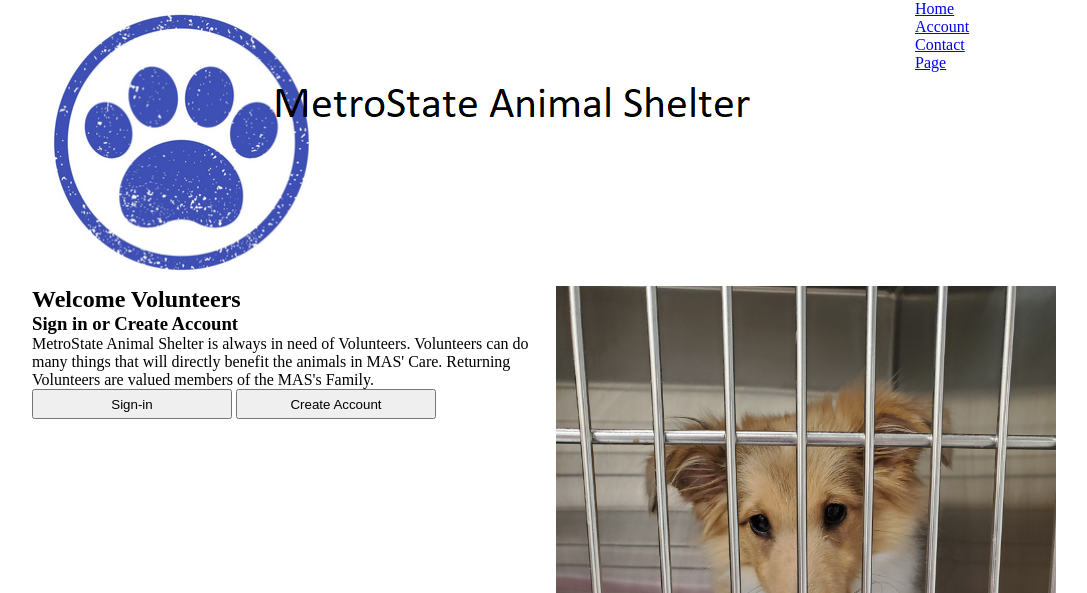
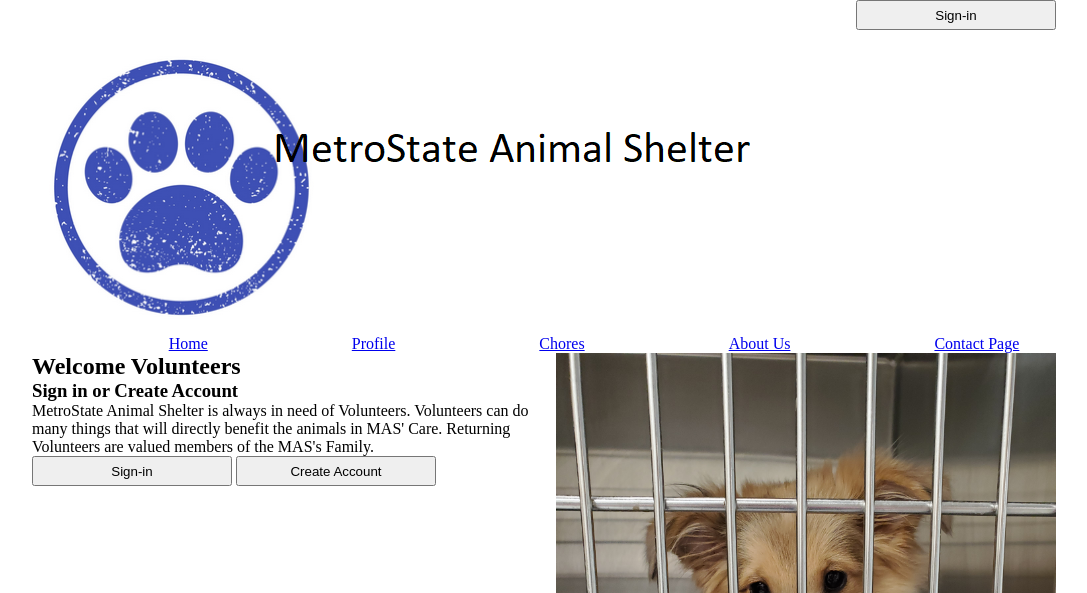
Before and after one commit to MarcusWithers/animal_shelter, a PHP site: page /home.html in a window 1280 px wide. Shown: the top 593 px of the page, without its empty margins (96-1183 px from the left). Run offline with PHP 8.4, Linux system fonts and the light colour scheme.

Commit message:
Header/Footer Script

```diff
--- /dev/null
+++ b/footer.txt
@@ -0,0 +1 @@
+document.write('<footer class="homepage_footer"><img src="pawprint.jpg" alt="pawprintlogo" width="300px" /><div class="container"><div class="leftfooter"><h6> Shelter Information </h6><h6> 1450 Energy Drive </h6>	<h6> St. Paul, MN 55108 </h6><h6> 651.793.1300 </h6></div><div class="rightfooter"><h6> Volunteer Coordinator </h6><h6> ICS 325 Group 3 </h6><h6> Volunteer@MetroState.org </h6></div></div></footer>')
--- /dev/null
+++ b/header.txt
@@ -0,0 +1 @@
+document.write('<header><form method="POST" action="#####"><input class="headerSignOut" type="submit" Value="Sign Out" /></form><img src="logo.png" alt="pawprintlogo" /><div class = "navbar"><nav class = "navbar"><ol><li class = "nav"><a href = "home.html">Home</a></li><li class = "nav"><a href = "account.php">Profile</a></li><li class = "nav"><a href = "chorehomepage.html">Chores</a></li><li class = "nav"><a href = "aboutUs.html">About Us</a></li><li class = "nav"><a href = "contactform.html">Contact Page</a></li></ol></nav></div></header>')
--- a/home.html
+++ b/home.html
@@ -1,3 +1,8 @@
+<!-- ICS 325-50 Spring 2022
+Project Part 2 due 3/28/2022
+Group 6 Authors: Crystal Backlund,
+Josiah Walter, and Marcus Withers -->
+
 <!DOCTYPE html>
 <html lang="en">
   <head>
@@ -7,17 +12,24 @@
     <link rel="stylesheet" href="styles.css" />
     <title>MetroState Animal Shelter Volunteer Home Page</title>
   </head>
+  <!--No header script due to differences with sign on vs sign off-->
   <header>
-      <div class = "navbar">
-		<nav class = "navbar">
-		<img src="logo.png" alt="pawprintlogo" />
+
+	<form method="POST" action="signin.html">
+		<input class="headerSignOn" type="submit" Value="Sign-in" />
+	</form>
+	<img src="logo.png" alt="pawprintlogo" />
+		<div class = "navbar">
+			<nav class = "navbar">
 			<ol>
-				<li class = "nav"><a href = "#">Home</a></li>
-				<li class = "nav"><a href = "account.php">Account</a></li>
-				<li class = "nav"><a href = "#">Contact Page</a></li>
+				<li class = "nav"><a href = "home.html">Home</a></li>
+				<li class = "nav"><a href = "account.php">Profile</a></li>
+				<li class = "nav"><a href = "chorehomepage.html">Chores</a></li>
+				<li class = "nav"><a href = "aboutUs.html">About Us</a></li>
+				<li class = "nav"><a href = "contactform.html">Contact Page</a></li>
 			</ol>
-		</nav>
-	</div>
+			</nav>
+		</div>
   </header>
 
 
@@ -96,24 +108,8 @@
 	<br></br>
 	<br></br>
 	<br></br>
-	<footer class = "homepage_footer">
-	<img src="pawprint.jpg" alt="pawprintlogo" width = "300px" />
-
-		<div class = "container">
-			<div class= "leftfooter">
-				<h6> Shelter Information  </h6>
-				<h6> 1450 Energy Drive </h6>
-				<h6> St. Paul, MN 55108 </h6>
-				<h6> 651.793.1300 </h6>
-			</div>
-			<div class= "rightfooter">
-				<h6> Volunteer Coordinator </h6>
-				<h6> ICS 325 Group 3 </h6>
-				<h6> Volunteer@MetroState.org </h6>
-				</div>
-				</div>
-				</footer>
-
-
+	<!--script for footer-->
+	<script language="javascript" type="text/javascript"
+  src="footer.txt"></script>
 	</body>
 	</html>
--- a/styles.css
+++ b/styles.css
@@ -1,6 +1,16 @@
 * {
   margin: 0;
   padding: 0;
+}
+.headerSignOn {
+  margin-right: 0%;
+  margin-left: auto;
+  display: block;
+}
+.headerSignOut {
+    margin-right: 0%;
+    margin-left: auto;
+    display: block;
 }
 .navbar {
   display: flex;
@@ -12,7 +22,7 @@
 .nav {
   display: inline-block;
   margin-left: 120px;
-  margin-right: 120px;
+  margin-right: 20px;
 }
 body {
   margin: auto;
```
Also changed, not shown: signin.html (+10 -12 lines), templatePage.html (added, +32 -0 lines).
